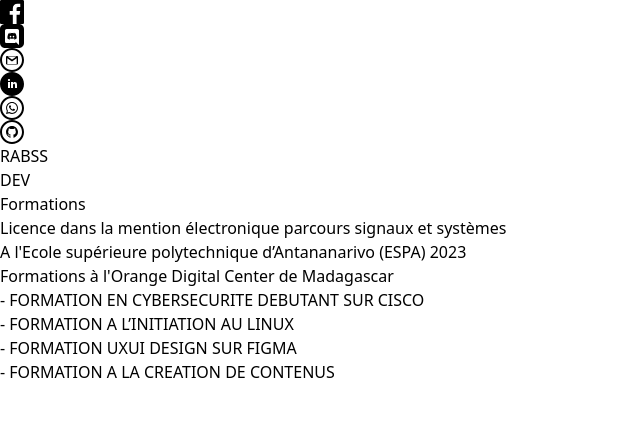
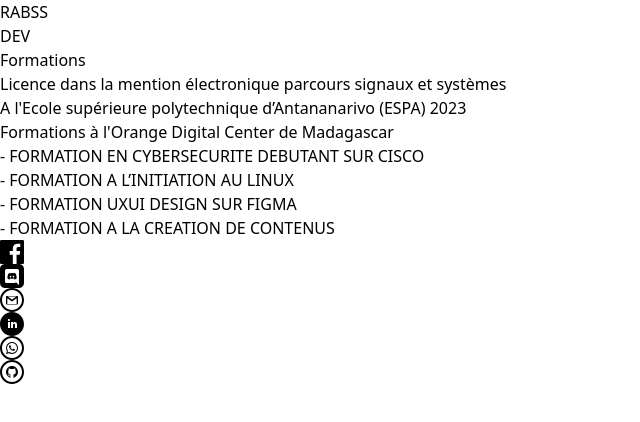
Before and after one commit to rabssdev/portfolio, a React (Vite) app: page / in a window 1280 px wide. Shown: the top 422 px of the page, without its empty margins (0-640 px from the left). Built offline with nearby package versions, Linux system fonts and the light colour scheme.

Commit message:
commitMessage

```diff
--- a/src/App.jsx
+++ b/src/App.jsx
@@ -19,7 +19,7 @@
     <div className="relative">
       <div className="flex flex-col justify-center items-center absolute top-[0px] left-0 w-full h-full bg-cover">
         {/* <ProfileCircle /> */}
-        <Socials />
+
         <div className="relative flex justify-center items-center">
           <h1 className="font-bold text-[30px] text-[#F23838] mr-10">RABSS</h1>
 
@@ -47,11 +47,11 @@
             <p>- FORMATION UXUI DESIGN SUR FIGMA</p>
             <p>- FORMATION A LA CREATION DE CONTENUS</p>
             </div>
+          </div>
 
-          </div>
         </div>
+        <Socials />
       </div>
-
 
       <div className="flex flex-row min-h-screen">
         {/* LEFT COLUMN */}
```
